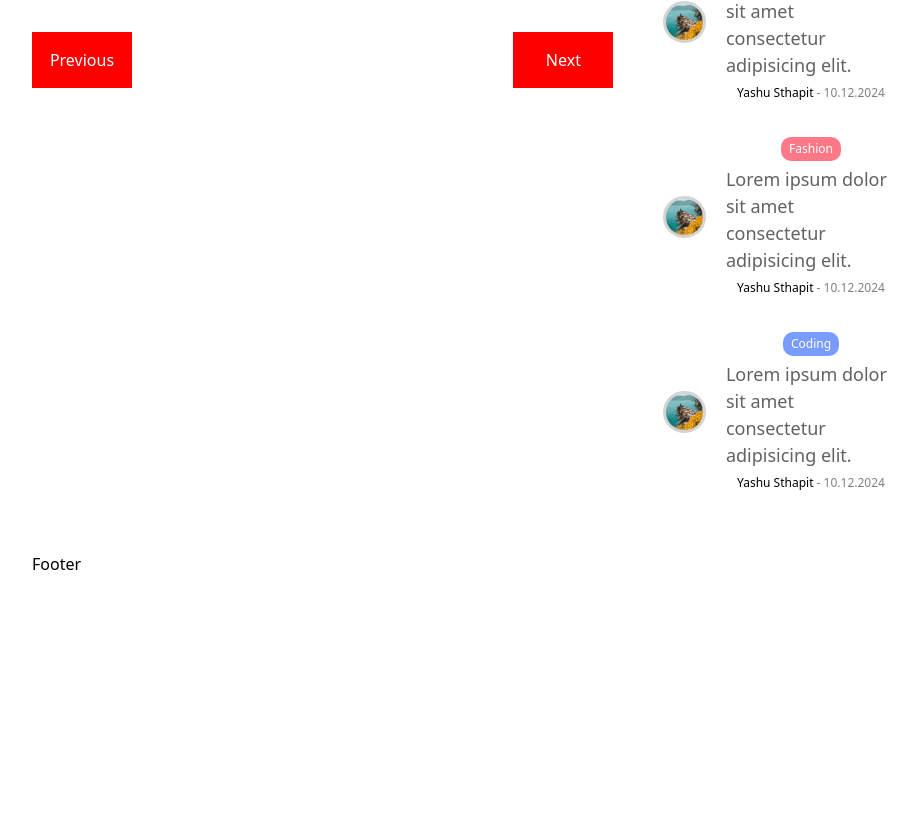
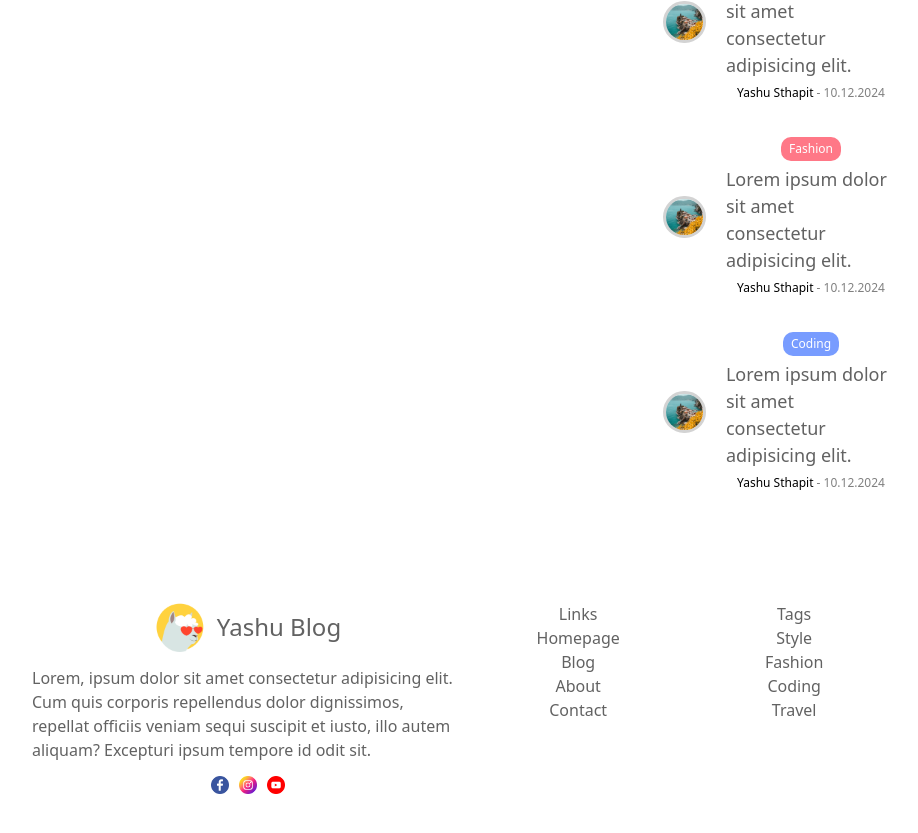
Before and after one commit to sthapityashu/personal_proj, a Next.js app in the folder blog/: page / in a window 1280 px wide. Shown: the part 2625-3458 px from the top of the page, without its empty margins (176-1094 px from the left). Before the commit the page ends 3201 px from the top, so only its background shows below. Built offline with nearby package versions, Linux system fonts and the light colour scheme.

Commit message:
card and footer responsive deisng

```diff
--- a/blog/app/components/card/card.module.css
+++ b/blog/app/components/card/card.module.css
@@ -48,3 +48,9 @@
   width: max-content;
   padding: 2px;
 }
+
+@media screen and (max-width: 1280px) {
+  .imageContainer {
+    display: none;
+  }
+}
--- a/blog/app/components/footer/Footer.tsx
+++ b/blog/app/components/footer/Footer.tsx
@@ -1,8 +1,49 @@
 import React from "react";
 import styles from "./footer.module.css";
+import Image from "next/image";
+import Link from "next/link";
 
 const Footer = () => {
-  return <div className={styles.container}>Footer</div>;
+  return (
+    <div className={`${styles.container} flex justify-between pb-10`}>
+      <div
+        className={`${styles.info} flex flex-1 flex-col gap-[14px] justify-items-start`}
+      >
+        <div className="flex items-center gap-3">
+          <Image src="/logo.png" alt="" width={50} height={50} />
+          <h1 className={styles.logoText}>Yashu Blog</h1>
+        </div>
+        <div className={styles.desc}>
+          Lorem, ipsum dolor sit amet consectetur adipisicing elit. Cum quis
+          corporis repellendus dolor dignissimos, repellat officiis veniam sequi
+          suscipit et iusto, illo autem aliquam? Excepturi ipsum tempore id odit
+          sit.
+        </div>
+        <div className={styles.icons}>
+          <Image src="/facebook.png" alt="" width={18} height={18} />
+          <Image src="/instagram.png" alt="" width={18} height={18} />
+          <Image src="/youtube.png" alt="" width={18} height={18} />
+        </div>
+      </div>
+
+      <div className={`${styles.links} flex flex-1 flex-row`}>
+        <div className={`${styles.list} flex flex-col`}>
+          <span className={styles.listTitle}>Links</span>
+          <Link href="/">Homepage</Link>
+          <Link href="/">Blog</Link>
+          <Link href="/">About</Link>
+          <Link href="/">Contact</Link>
+        </div>
+        <div className={`${styles.list} flex flex-col`}>
+          <span className={styles.listTitle}>Tags</span>
+          <Link href="/">Style</Link>
+          <Link href="/">Fashion</Link>
+          <Link href="/">Coding</Link>
+          <Link href="/">Travel</Link>
+        </div>
+      </div>
+    </div>
+  );
 };
 
 export default Footer;
--- a/blog/app/components/footer/footer.module.css
+++ b/blog/app/components/footer/footer.module.css
@@ -0,0 +1,60 @@
+.container {
+  margin-top: 50px;
+  /* padding: 20px 0; */
+  /* display: flex; */
+  /* justify-content: space-between; */
+  color: var(--softTextColor);
+}
+
+/* .info {
+  flex: 1;
+  display: flex;
+  flex-direction: column;
+
+  gap: 14px;
+} */
+
+/* .logo {
+  display: flex;
+  gap: 10px;
+  align-items: center;
+} */
+
+.logoText {
+  font-size: 24px;
+}
+
+.icons {
+  display: flex;
+  flex-direction: row;
+  gap: 10px;
+}
+
+.links {
+  flex: 1;
+  display: flex;
+}
+
+@media screen and (max-width: 1024px) {
+  .links {
+    gap: 50px;
+  }
+}
+
+@media screen and (max-width: 768px) {
+  .container {
+    flex-direction: column;
+    gap: 30px;
+  }
+
+  .links {
+    width: 100%;
+    justify-content: space-between;
+  }
+}
+
+@media screen and (max-width: 640px) {
+  .links {
+    font-size: 14px;
+  }
+}
--- a/blog/app/components/menu/menu.module.css
+++ b/blog/app/components/menu/menu.module.css
@@ -12,3 +12,12 @@
 .title {
   font-size: 28px;
 }
+
+
+@media screen and (max-width:1024px){
+    .container{
+        display: none;
+    }
+
+
+}
```
